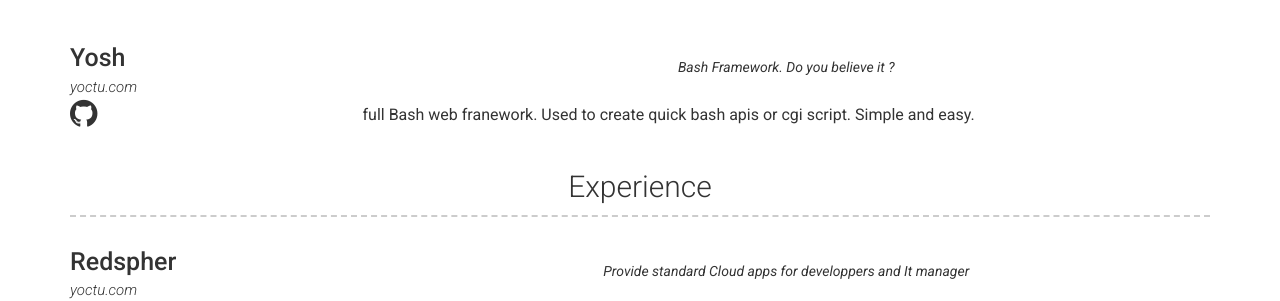
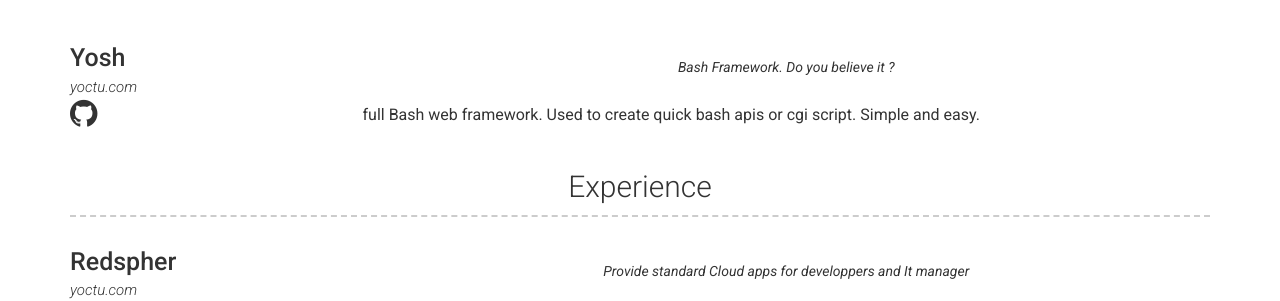
Before and after one commit to lvenier/lvenier.github.io, a Jekyll site: the page built from index.md, in a window 1280 px wide and 900 px high, scrolled down 1360 px. Shown: the part 155-456 px from the top of the window. Built offline with Jekyll 4.4.1, drawn with Linux system fonts in a browser that asks for light colours; emoji names are drawn with the system emoji font.

Commit message:
Update projects.yml

```diff
--- a/_data/projects.yml
+++ b/_data/projects.yml
@@ -23,4 +23,4 @@
   quote: >
     Bash Framework. Do you believe it ?
   description: |
-    full Bash web franework. Used to create quick bash apis or cgi script. Simple and easy.
+    full Bash web framework. Used to create quick bash apis or cgi script. Simple and easy.
```
